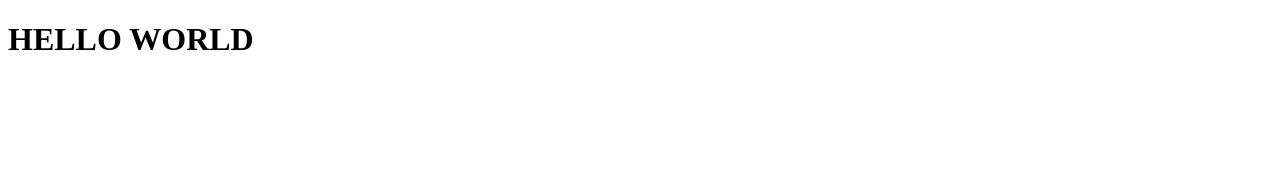
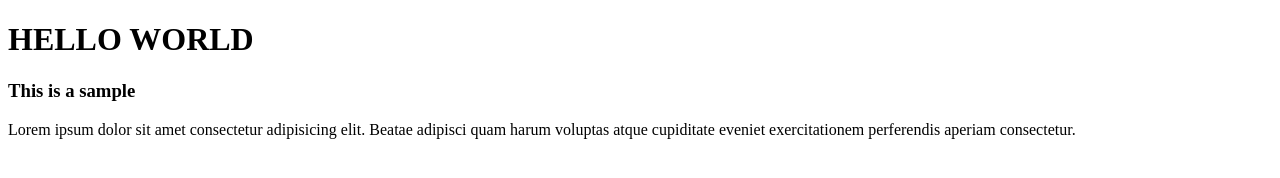
Before and after one commit to JoshuaEstante/Test, a plain HTML site: page index.html in a window 1280 px wide. Drawn offline with Linux system fonts and the light colour scheme.

Commit message:
add h3 and p

```diff
--- a/index.html
+++ b/index.html
@@ -9,7 +9,7 @@
 
     <h1>HELLO WORLD</h1>
 
-
-
+    <h3> This is a sample</h3>
+    <p>Lorem ipsum dolor sit amet consectetur adipisicing elit. Beatae adipisci quam harum voluptas atque cupiditate eveniet exercitationem perferendis aperiam consectetur.</p>
 </body>
 </html>
```
